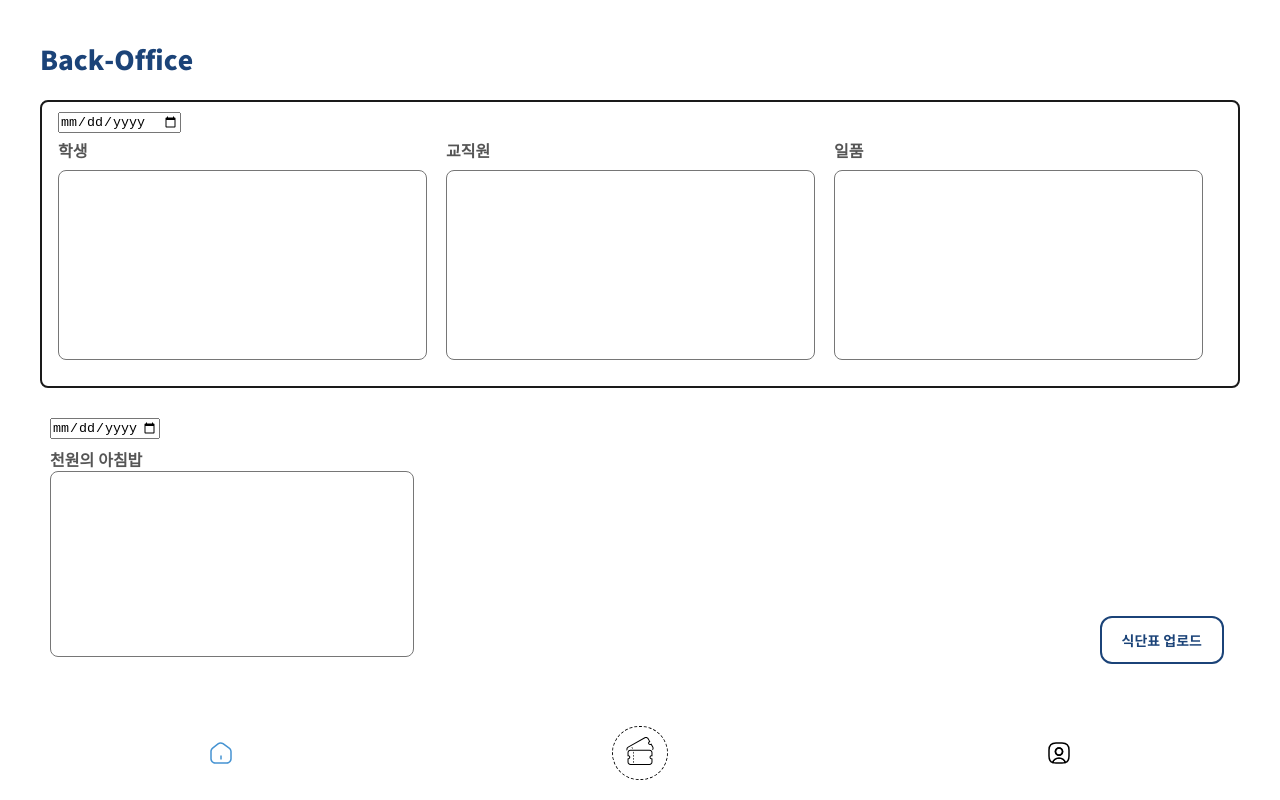
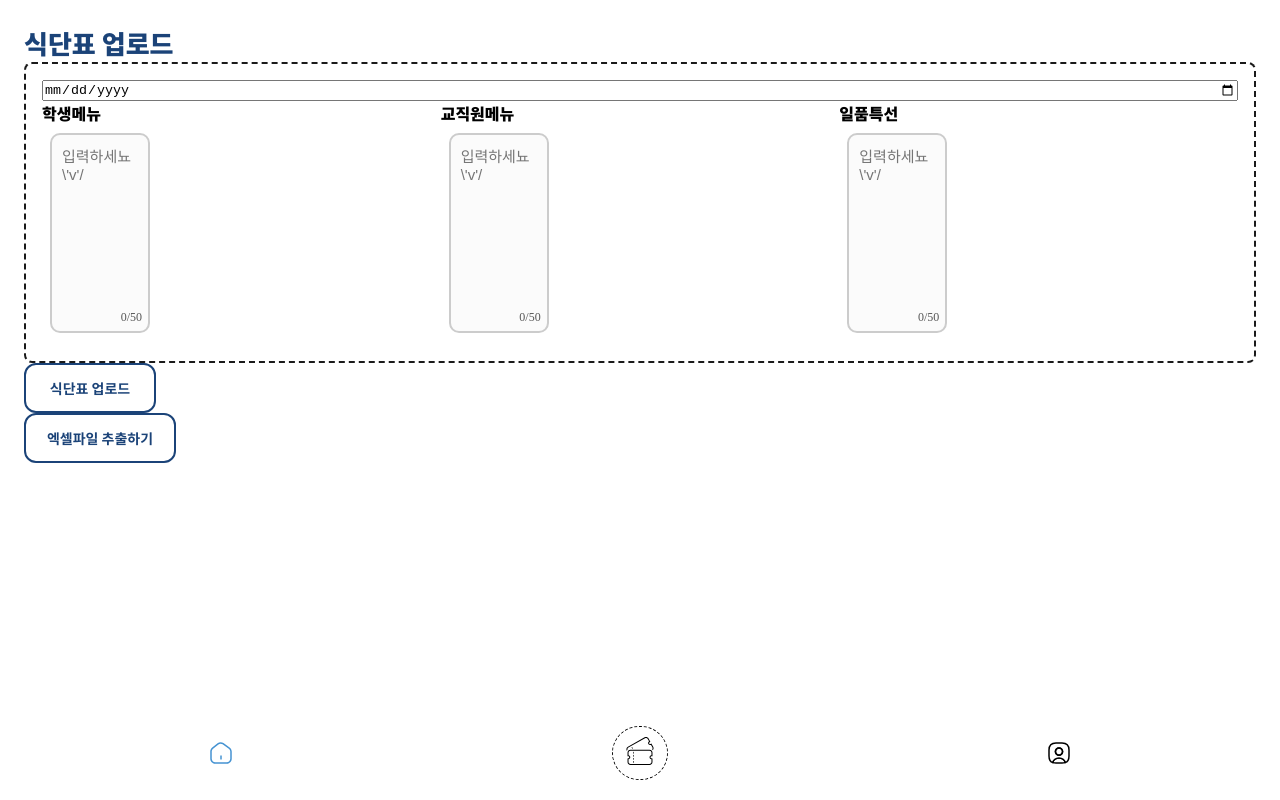
Before and after one commit to Team-Cidar/hanseifood_front, a React app: page /back-office in a window 1280 px wide. Built offline with nearby package versions, Linux system fonts and the light colour scheme; no server answers; what recoil-persist would draw is missing.

Commit message:
fix: 백오피스 페이지, textInput 수정

```diff
--- a/src/components/TextInput/TextInput.styled.ts
+++ b/src/components/TextInput/TextInput.styled.ts
@@ -2,7 +2,7 @@ import styled from 'styled-components';
 
 export const TextInputContainer = styled.div<{ width?: string }>`
   position: relative;
-  width: ${(props) => props.width || '400px'}; // 기본값 400으로 지정
+  width: ${(props) => props.width || '100px'}; // 기본값 400으로 지정
 `;
 
 export const TextInputBox = styled.textarea`
@@ -17,7 +17,6 @@ export const TextInputBox = styled.textarea`
   height: 200px;
   resize: none;
   text-align: left;
-
 
   &:focus { // 눌렀을 때 색 바뀌게
     outline: none;
--- a/src/components/TextInput/index.tsx
+++ b/src/components/TextInput/index.tsx
@@ -4,21 +4,20 @@ import { TextInputBox, CharacterCount, TextInputContainer, TInputContainer, TInp
 interface TextInputProps {
   value: string;
   onChange: (value: string) => void;
-  maxLength?: number;
+  maxLength: number;
 }
 
-const TextInput: React.FC<TextInputProps> = ({ value, onChange, maxLength }) => {
-  const handleChange = (event: React.ChangeEvent<HTMLTextAreaElement | HTMLInputElement>) => {
-    if (maxLength === undefined || event.target.value.length <= maxLength) {
-      onChange(event.target.value);
+export const TextInput: React.FC<TextInputProps> = ({ value, onChange, maxLength }: TextInputProps) => {
+  const handleChagne = (e: React.ChangeEvent<HTMLTextAreaElement | HTMLInputElement>) => {
+    if (maxLength === undefined || e.target.value.length <= maxLength) {
+      onChange(e.target.value);
     }
   };
-
   return (
     <TextInputContainer>
       <TextInputBox
         value={value}
-        onChange={handleChange}
+        onChange={handleChagne}
         placeholder="입력하세뇨\'v'/"
         maxLength={maxLength}
       />
@@ -30,23 +29,9 @@ const TextInput: React.FC<TextInputProps> = ({ value, onChange, maxLength }) =>
   );
 };
 
-export const TI: React.FC = () => {
-  const [inputValue, setInputValue] = useState('');
-
-  const handleInputChange = (value: string) => {
-    setInputValue(value);
-  };
-
-  return (
-    <div>
-      <TextInput value={inputValue} onChange={handleInputChange} maxLength={50}/>
-    </div>
-  );
-};
-
 
 /////////////////// 닉네임 입력 ////////////////////
-const NickInput: React.FC<TextInputProps> = ({ value, onChange, maxLength }) => {
+export const NickInput: React.FC<TextInputProps> = ({ value, onChange, maxLength }) => {
   const handleChange = (event: React.ChangeEvent<HTMLInputElement>) => {
     onChange(event.target.value);
   };
@@ -64,23 +49,8 @@ const NickInput: React.FC<TextInputProps> = ({ value, onChange, maxLength }) =>
   );
 };
 
-export const Nick: React.FC = () => { // 일단 10자까지로 제한해놨으니까 나중에 바꾸고 싶으면 말씀해주십숑
-  const [inputValue, setInputValue] = useState('');
-
-  const handleInputChange = (value: string) => {
-    setInputValue(value);
-  };
-
-  return (
-    <div>
-      <NickInput value={inputValue} onChange={handleInputChange} maxLength={10}/>
-    </div>
-  );
-};
-
-
 /////////////////// 패스워드 입력 ////////////////////
-const PassInput: React.FC<TextInputProps> = ({ value, onChange }) => {
+export const PassInput: React.FC<TextInputProps> = ({ value, onChange }) => {
   const [error, setError] = useState(false);
 
   const handleChange = (event: React.ChangeEvent<HTMLInputElement>) => {
@@ -105,17 +75,3 @@ const PassInput: React.FC<TextInputProps> = ({ value, onChange }) => {
     </TInputContainer>
   );
 };
-
-export const Pass: React.FC = () => {
-  const [inputValue, setInputValue] = useState('');
-
-  const handleInputChange = (value: string) => {
-    setInputValue(value);
-  };
-
-  return (
-    <div>
-      <PassInput value={inputValue} onChange={handleInputChange} />
-    </div>
-  );
-};
--- a/src/pages/BackOffice/BackOfficeView.tsx
+++ b/src/pages/BackOffice/BackOfficeView.tsx
@@ -1,83 +1,51 @@
-import React, { useState } from 'react';
-import { BackOfficeContainer, IconButtonContainer, AdditionalTextareaContainer, InputContainer, Logo, DateInputContainer } from './styles';
+import { Container, InputBox, InputContainer, InputTitle, InputView } from './styles';
 import { IconButton } from '@components/Button';
+import PageLogo from '@components/PageLogo';
+import { BackOfficeViewProps } from './types';
+import { TextInput } from '@components/TextInput';
 
-const BackOfficeView = () => {
-  const [studentMenu, setStudentMenu] = useState<string>("");
-  const [staffMenu, setStaffMenu] = useState<string>("");
-  const [specialMenu, setSpecialMenu] = useState<string>("");
-  const [breakfastMenu, setBreakfastMenu] = useState<string>("");
-
-  const [inputDate, setInputDate] = useState<string>("");
-  const [additionalTextareaDate, setAdditionalTextareaDate] = useState<string>("");
-
-  return (
-    <BackOfficeContainer>
-      <Logo>Back-Office</Logo>
-
-
+const BackOfficeView = ({getter, setter}: BackOfficeViewProps) => (
+  <Container>
+    <PageLogo title={'식단표 업로드'} />
     <InputContainer>
-      <DateInputContainer>
       <input
         type="date"
-          value={inputDate}
-          onChange={(e) => setInputDate(e.target.value)}
-        />
-      </DateInputContainer>
-        <div>
-          <label>학생</label>
-          <textarea
-            value={studentMenu}
-            onChange={(e) => setStudentMenu(e.target.value)}
-          />
-        </div>
-
-        <div>
-          <label>교직원</label>
-          <textarea
-            value={staffMenu}
-            onChange={(e) => setStaffMenu(e.target.value)}
-          />
-        </div>
-
-        <div>
-          <label>일품</label>
-          <textarea
-            value={specialMenu}
-            onChange={(e) => setSpecialMenu(e.target.value)}
-          />
-        </div>
+        value={getter[0]}
+        onChange={(e) => setter[0](e.target.value)} />
+      <InputView>
+        <InputBox>
+          <InputTitle>
+            학생메뉴
+          </InputTitle>
+          <TextInput value={getter[1]} onChange={setter[1]} maxLength={50} />
+        </InputBox>
+        <InputBox>
+          <InputTitle>
+            교직원메뉴
+          </InputTitle>
+          <TextInput value={getter[2]} onChange={setter[2]} maxLength={50} />
+        </InputBox>
+        <InputBox>
+          <InputTitle>
+            일품특선
+          </InputTitle>
+          <TextInput value={getter[3]} onChange={setter[3]} maxLength={50} />
+        </InputBox>
+        <InputBox>
+        </InputBox>
+      </InputView>
     </InputContainer>
-
-      <AdditionalTextareaContainer>
-        <div style={{ marginBottom: 8 }}>
-          <input
-            type="date"
-            value={additionalTextareaDate}
-            onChange={(e) => setAdditionalTextareaDate(e.target.value)}
-          />
-        </div>
-
-        <label>천원의 아침밥</label>
-        <textarea
-          value={breakfastMenu}
-          onChange={(e) => setBreakfastMenu(e.target.value)}
-        />
-      </AdditionalTextareaContainer>
-
-      <IconButtonContainer>
     <IconButton
       label="식단표 업로드"
-          width={120}
-          height={50}
-          onClick={() => {
-              //
-
-          }}
-        />
-      </IconButtonContainer>
-    </BackOfficeContainer>
+      width={"132px"}
+      height={"50px"}
+      onClick={() => console.log("asdfas")} />
+    <IconButton
+      label="엑셀파일 추출하기"
+      width={"152px"}
+      height={"50px"}
+      onClick={() => console.log("asdfas")} />
+  </Container>
 );
-};
 
 export default BackOfficeView;
--- a/src/pages/BackOffice/index.tsx
+++ b/src/pages/BackOffice/index.tsx
@@ -1,7 +1,16 @@
+import { useState } from "react";
 import BackOfficeView from "./BackOfficeView";
+import { StateGetter, StateSetter } from "./types";
 
 const BackOffice = () => {
-  return <BackOfficeView />;
+  const [menuDateInput, set_menuDateInput] = useState<string>("");
+  const [studentMenuInput, set_studentMenuInput] = useState<string>("");
+  const [employeeMenuInput, set_employeeMenuInput] = useState<string>("");
+  const [additionalMenuInput, set_additionalMenuInput] = useState<string>("");
+
+  const Getter: StateGetter = [menuDateInput, studentMenuInput, employeeMenuInput, additionalMenuInput];
+  const Setter: StateSetter = [set_menuDateInput, set_studentMenuInput, set_employeeMenuInput, set_additionalMenuInput];
+  return <BackOfficeView getter={Getter} setter={Setter} />;
 };
 
 export default BackOffice;
--- a/src/pages/BackOffice/styles.ts
+++ b/src/pages/BackOffice/styles.ts
@@ -1,111 +1,43 @@
 import { EColor } from '@styles/color';
-import { Title2 } from '@styles/font';
+import { Title4_2 } from '@styles/font';
 import styled from 'styled-components';
 
-export const BackOfficeContainer = styled.div`
+export const Container = styled.div`
   display: flex;
-  position: relative;
-  justify-content: flex-end;
-  align-items: flex-end;
+  flex-direction: column;
   height: 90vh;
+  padding: 24px;
+  gap: 12;
+`;
+
+export const InputView = styled.div`
+  display: flex;
+  width: 100%;
+  justify-content: space-between;
+`;
+
+export const InputBox = styled.div`
+  display: flex;
+  flex-direction: column;
+`;
+
+export const InputTitle = styled.div`
+  ${Title4_2}
+`;
+
+export const InputContainer = styled.div`
+  display: flex;
+  flex-direction: column;
+  border: 2px dashed ${EColor.TEXT_900};
+  border-radius: 8px;
   padding: 16px;
 `;
 
-export const Logo = styled.div`
-  position: absolute;
-  top: 40px;
-  left: 40px;
-  color: ${EColor.COLOR_PRIMARY};
-  ${Title2};
-`;
-
-export const InputContainer = styled.div`
-  border: 2px solid ${EColor.TEXT_900};
-  border-radius: 8px;
-  background-color: white;
-  display: flex;
-  position: absolute;
-  height: 40%;
-  width: calc(100% - 80px);
-  margin: 40px, 40px;
-  padding: 16px;
-  top: 100px;
-  left: 40px;
-
-
- div {
-    flex: 1;
-    display: flex;
-    flex-direction: column;
-    margin-top: 10px;
-
-  }
-
-  label {
-    color: #555;
-    margin-bottom: 8px;
-    margin-top: 10px;
-    font-weight: bold;
-  }
-
-  textarea {
-    width: 95%;
-    flex-grow: 1;
-    margin-bottom: 10px;
-    overflow-y: auto;
-    resize: none;
-    white-space: pre-line;
-    border-radius: 8px;
-    font-size: 20px;
-  }
-`;
-
-
-
-export const AdditionalTextareaContainer = styled.div`
-  position: absolute;
-  top: calc(100px + 40% + 20px);
-  left: 40px;
-  height: 35%;
-  width: 30%;
-  padding: 10px;
-
-  div {
-    flex: 1;
-    margin-right: 16px;
-    display: flex;
-    flex-direction: column;
-  }
-
-  label {
-    color: #555;
-    margin-bottom: 10px;
-    font-weight: bold;
-  }
-
-input[type="date"] {
-    width: 110px;
-  }
-
-  textarea {
-    width: 100%;
-    height: 80%;
-    flex-grow: 1;
-    overflow-y: auto;
-    resize: none;
-    white-space: pre-line;
-    border-radius: 8px;
-    font-size: 16px;
-  }
-`;
-
 export const DateInputContainer = styled.div`
-  position: absolute;
-  top: 0;
   input[type="date"] {
     width: 100%;
   }
-  `;
+`;
 
 
 export const IconButtonContainer = styled.div`
--- /dev/null
+++ b/src/pages/BackOffice/types.ts
@@ -0,0 +1,6 @@
+export type StateGetter = [string, string, string, string]
+export type StateSetter = [React.Dispatch<React.SetStateAction<string>>, React.Dispatch<React.SetStateAction<string>>, React.Dispatch<React.SetStateAction<string>>, React.Dispatch<React.SetStateAction<string>>]
+export type BackOfficeViewProps = {
+    getter: StateGetter;
+    setter: StateSetter;
+  };
--- a/src/pages/Home/Home.styled.ts
+++ b/src/pages/Home/Home.styled.ts
@@ -6,7 +6,7 @@ export const Container = styled.div`
 	display: flex;
 	flex-direction: column;
 	gap: 12px;
-	height: 84vh;
+	height: 90vh;
 	padding: 24px;
 `;
 
--- a/src/pages/Home/HomeView.tsx
+++ b/src/pages/Home/HomeView.tsx
@@ -26,8 +26,6 @@ type HomeViewProps = {
 export const HomeView = ({
   weeklyData,
   toggleHandler,
-  handleModal,
-  loading,
 }: HomeViewProps) => {
   const {isEmployee} = useRecoilValue(userState);
 
```
Also changed, not shown: src/types/index.ts (renamed from src/types/index.tsx). Lines whose indentation alone changed are shown as unchanged.
